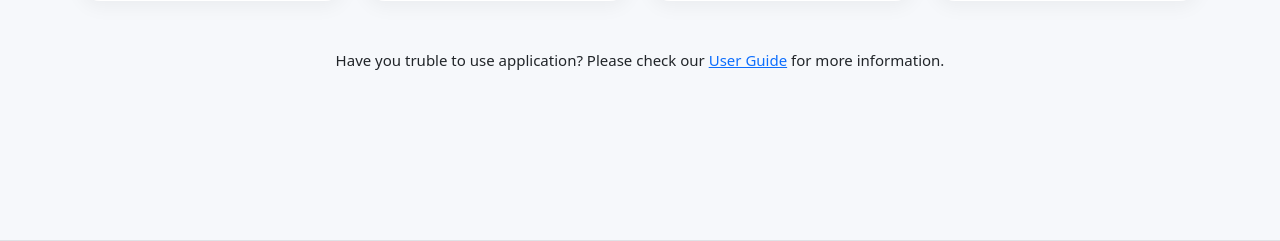
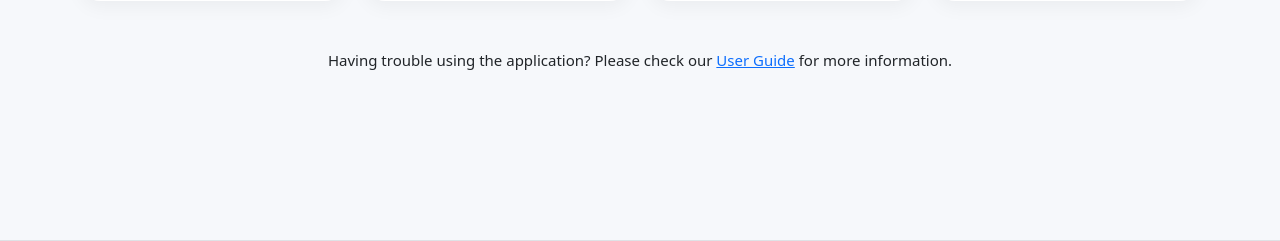
Before and after one commit to alpha-arshee/hrPortalAeiTest, a Django app: page / in a window 1280 px wide. Shown: the part 1480-1721 px from the top of the page. Run offline with Django 4.2, Linux system fonts and the light colour scheme; data comes from the database, SQL or seed files in the repository; parts of the project's set-up code (start-up, migrations or seed data) failed here and were passed over.

Commit message:
ui changes

```diff
--- a/templates/accounts/home.html
+++ b/templates/accounts/home.html
@@ -189,7 +189,7 @@
             </div>
             <div class="section-header mt-5">
                 <p>
-                    Have you truble to use application? Please check our <a href="{% url 'accounts:user_guide' %}">User Guide</a> for more information.
+                    Having trouble using the application? Please check our <a href="{% url 'accounts:user_guide' %}">User Guide</a> for more information.
                 </p>
             </div>
 
```
